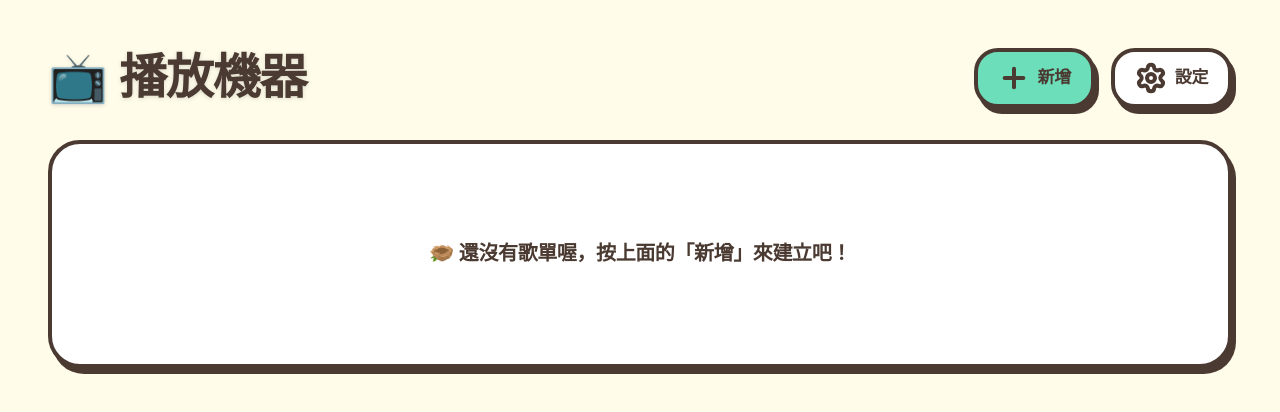
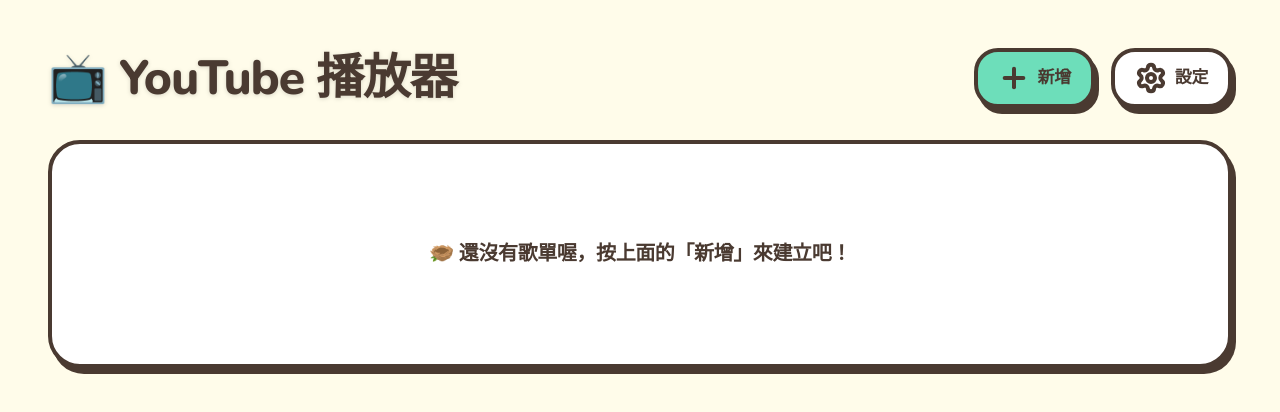
Before and after one commit to wujhbn/Youtube-Player, a React (Vite) app: page / in a window 1280 px wide. Shown: the top 412 px of the page. Built offline with nearby package versions, Linux system fonts and the light colour scheme.

Commit message:
feat: 調整首頁標題為 "YouTube 播放器"
將首頁標題從 "播放機器" 更新為更具描述性的 "YouTube 播放器"，以更清晰地反映應用的核心功能。

```diff
--- a/src/components/HomeScreen.tsx
+++ b/src/components/HomeScreen.tsx
@@ -33,7 +33,7 @@ export function HomeScreen() {
     <div className="min-h-screen px-4 sm:px-12 max-w-7xl mx-auto flex flex-col gap-8" style={{ paddingTop: 'max(2rem, env(safe-area-inset-top))', paddingBottom: 'max(2rem, env(safe-area-inset-bottom))' }}>
       <header className="flex flex-col sm:flex-row justify-between items-center gap-6 pt-4">
         <h1 className={`${titleSize} font-extrabold tracking-tight text-[#4a3a31] drop-shadow-sm`}>
-          📺 播放機器
+          📺 YouTube 播放器
         </h1>
         <div className="flex gap-4 w-full sm:w-auto">
           <BigButton variant="success" onClick={handleAdd} icon={<Plus strokeWidth={3} />} className="flex-1 sm:flex-none">
```
